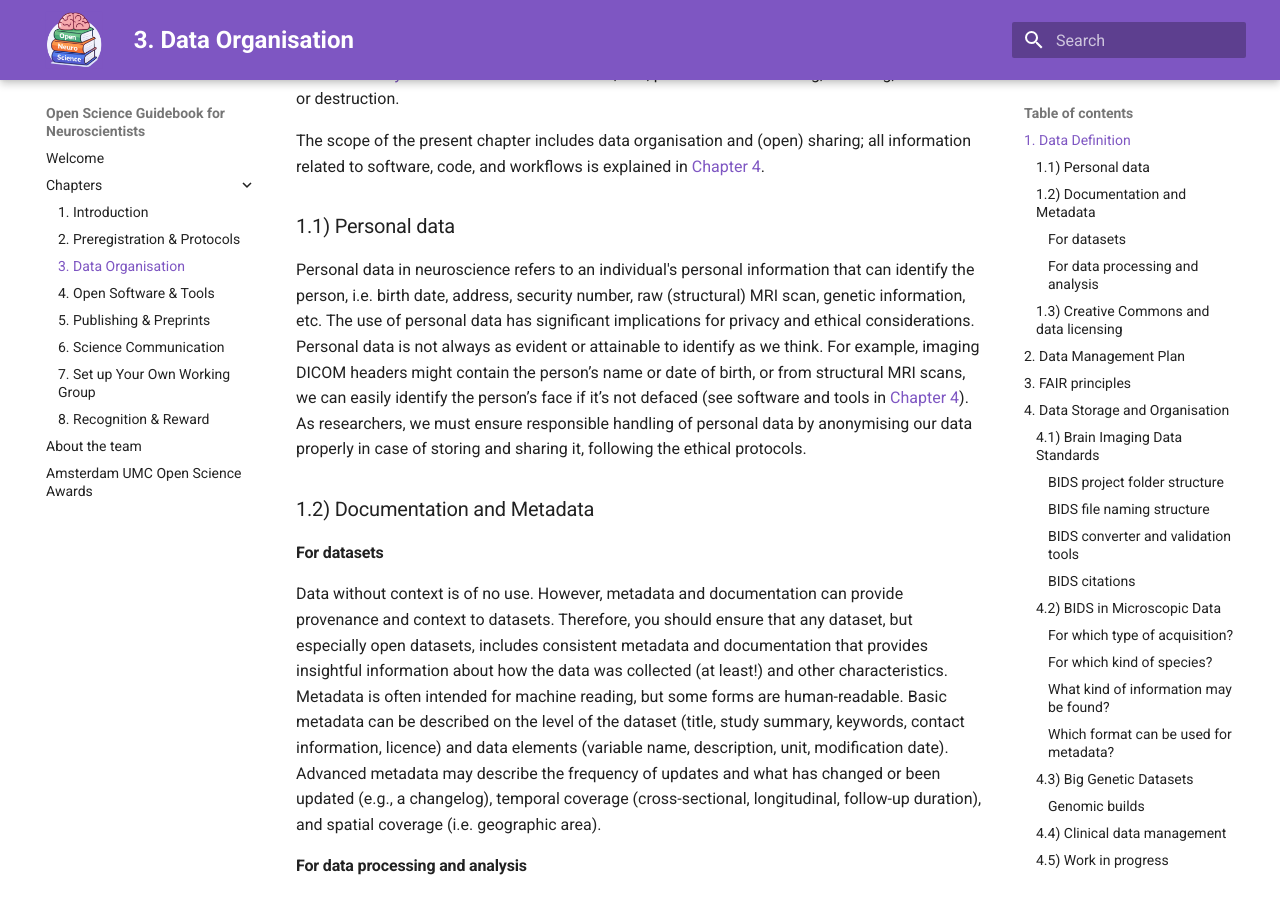
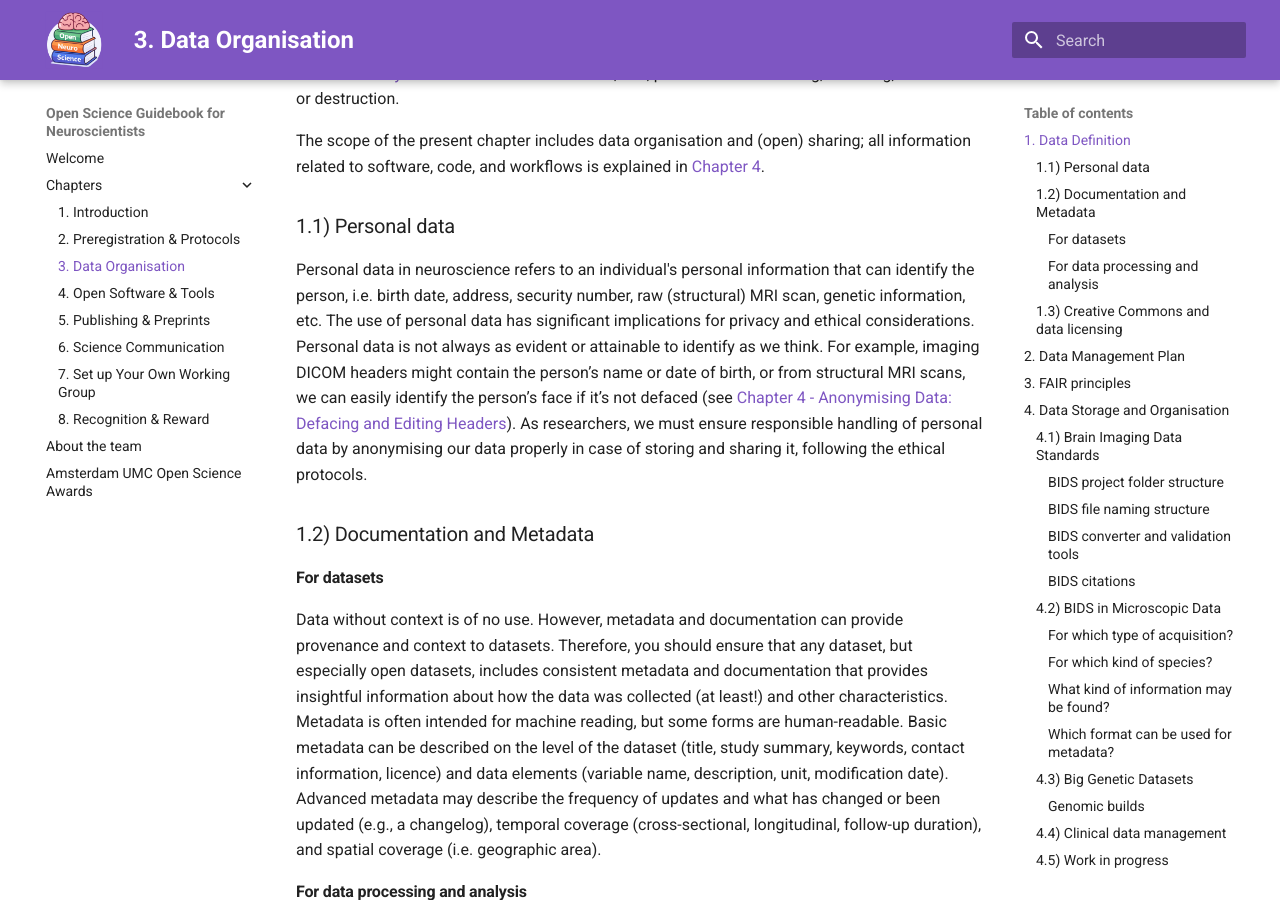
Before and after one commit to ANW-Open-Science/Open-Science-Guidebook-for-Neuroscientists, an MkDocs documentation site: the page built from docs/tabs/3-data_organisation.md, in a window 1280 px wide and 900 px high, scrolled down 421 px. Built offline with MkDocs 1.6.1 and Material for MkDocs 9.7.7, drawn with Linux system fonts in a browser that asks for light colours.

Commit message:
Update 3-data_organisation.md
fix link to chapter

```diff
--- a/docs/tabs/3-data_organisation.md
+++ b/docs/tabs/3-data_organisation.md
@@ -9,7 +9,7 @@ The scope of the present chapter includes data organisation and (open) sharing;
 
 ### 1.1) Personal data
 
-Personal data in neuroscience refers to an individual's personal information that can identify the person, i.e. birth date, address, security number, raw (structural) MRI scan, genetic information, etc. The use of personal data has significant implications for privacy and ethical considerations. Personal data is not always as evident or attainable to identify as we think. For example, imaging DICOM headers might contain the person’s name or date of birth, or from structural MRI scans, we can easily identify the person’s face if it’s not defaced (see software and tools in [Chapter 4](https://anw-open-science.github.io/Open-Science-Guidebook-for-Neuroscientists/tabs/4-open_software_tools/#5-anonymising-data-defacing-and-editing-headers)). As researchers, we must ensure responsible handling of personal data by anonymising our data properly in case of storing and sharing it, following the ethical protocols.
+Personal data in neuroscience refers to an individual's personal information that can identify the person, i.e. birth date, address, security number, raw (structural) MRI scan, genetic information, etc. The use of personal data has significant implications for privacy and ethical considerations. Personal data is not always as evident or attainable to identify as we think. For example, imaging DICOM headers might contain the person’s name or date of birth, or from structural MRI scans, we can easily identify the person’s face if it’s not defaced (see [Chapter 4 - Anonymising Data: Defacing and Editing Headers](https://anw-open-science.github.io/Open-Science-Guidebook-for-Neuroscientists/tabs/4-open_software_tools/#5-anonymising-data-defacing-and-editing-headers)). As researchers, we must ensure responsible handling of personal data by anonymising our data properly in case of storing and sharing it, following the ethical protocols.
 
 ### 1.2) Documentation and Metadata
 
```
